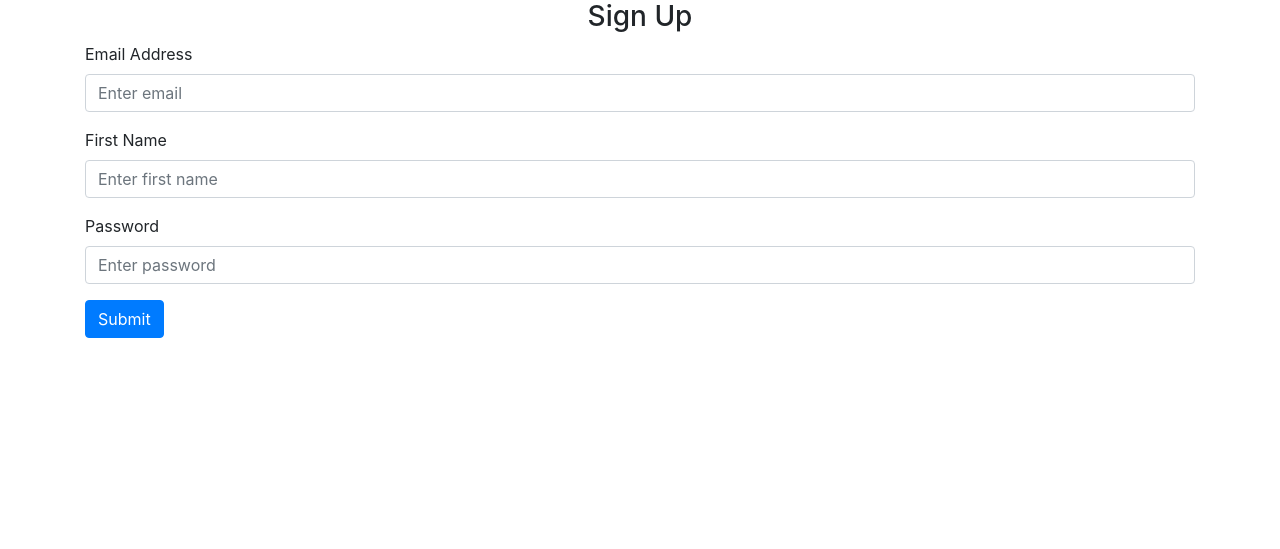
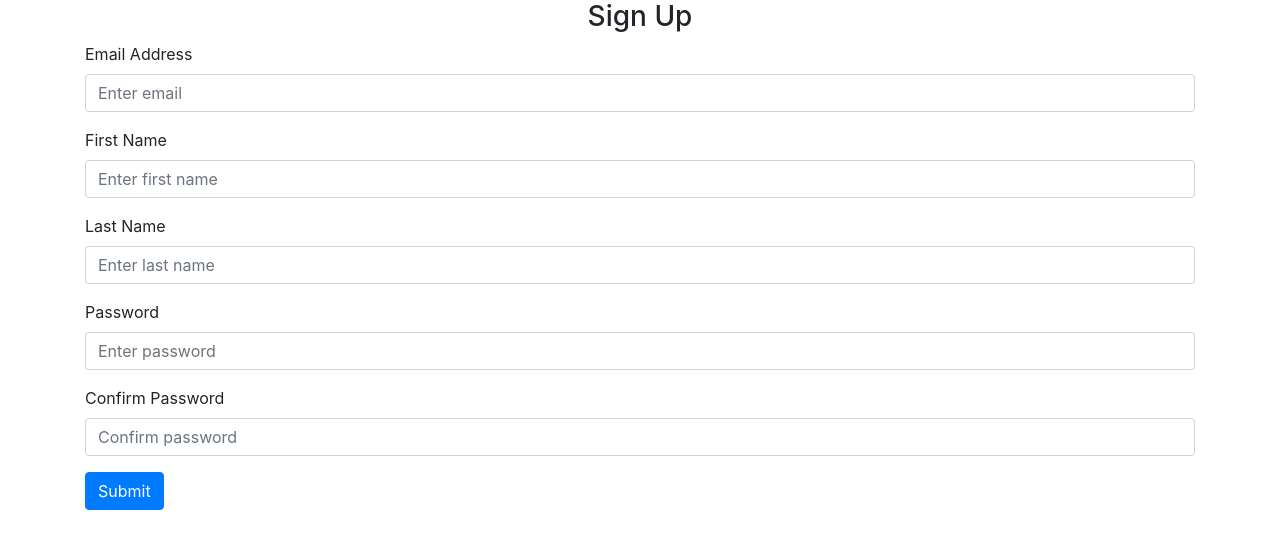
Before and after one commit to jrichcodes/Website-Project-Code, a Flask app: page /sign-up in a window 1280 px wide. Shown: the part 56-605 px from the top of the page. Run offline with Flask 2, Linux system fonts and the light colour scheme; some libraries are stand-ins or nearby versions.

Commit message:
issue #3

```diff
--- a/project_template/website/auth.py
+++ b/project_template/website/auth.py
@@ -26,20 +26,23 @@ def sign_up():
     if request.method == 'POST':
         email = request.form.get('email')
         first_name = request.form.get('firstName')
+        last_name = request.form.get('lastName')
         password1 = request.form.get('password1')
         password2 = request.form.get('password2')
 
         if len(email) < 4:
-            flash('Email  must be greater than 4 characters.', category='error')
+            flash('Email must be greater than 4 characters.', category='error')
         elif len(first_name) < 2:
             flash('First name must be greater than 1 character', category='error')
+        elif len(last_name) < 2:
+            flash('Last name must be greater than 1 character', category='error')
         elif password1 != password2:
             flash('Passwords don\'t match', category='error')
         elif len(password1) < 7:
             flash('Password must be at least 7 characters.', category='error')
         else:
             #add user to database
-            new_user = User(email=email, first_name=first_name, password=password1)
+            new_user = User(email=email, first_name=first_name, last_name=last_name, password=password1)
             db.session.add(new_user)
             db.session.comit()
             flash('Account created!', category='sucess')
--- a/project_template/website/templates/sign_up.html
+++ b/project_template/website/templates/sign_up.html
@@ -25,6 +25,16 @@
         />
     </div>
     <div class="form-group">
+        <label for="lastName">Last Name</label>
+        <input
+            type="text"
+            class="form-control"
+            id="lastName"
+            name="lastName"
+            placeholder="Enter last name"
+        />
+    </div>
+    <div class="form-group">
         <label for="password1">Password</label>
         <input
             type="password"
@@ -34,6 +44,16 @@
             placeholder="Enter password"
         />
     </div>
+    <div class="form-group">
+        <label for="password2">Confirm Password</label>
+        <input
+            type="password"
+            class="form-control"
+            id="password2"
+            name="password2"
+            placeholder="Confirm password"
+        />
+    </div>
     <button type="submit" class="btn btn-primary">Submit</button>
 </form>
 {% endblock %}
```
Also changed, not shown: project_template/website/views.py (line endings or trailing spaces).
